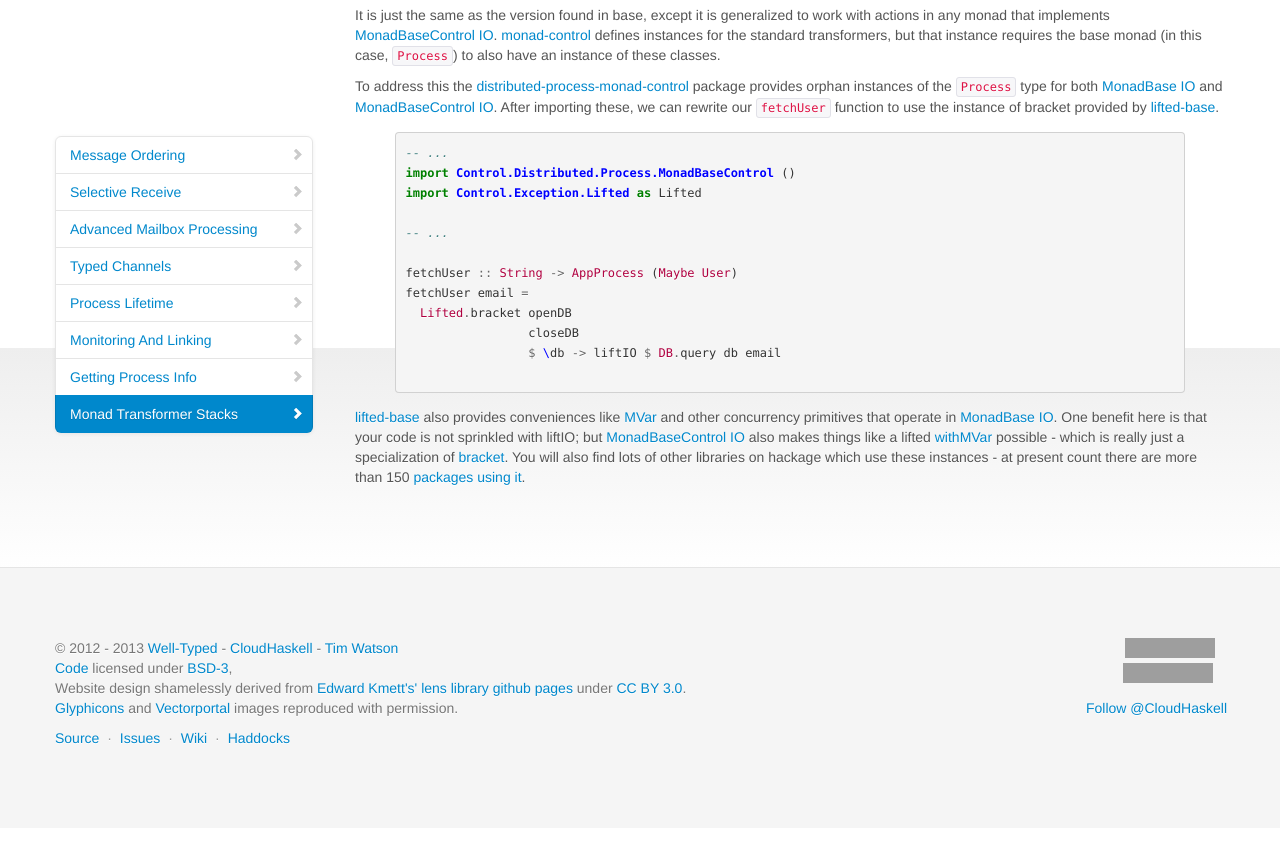
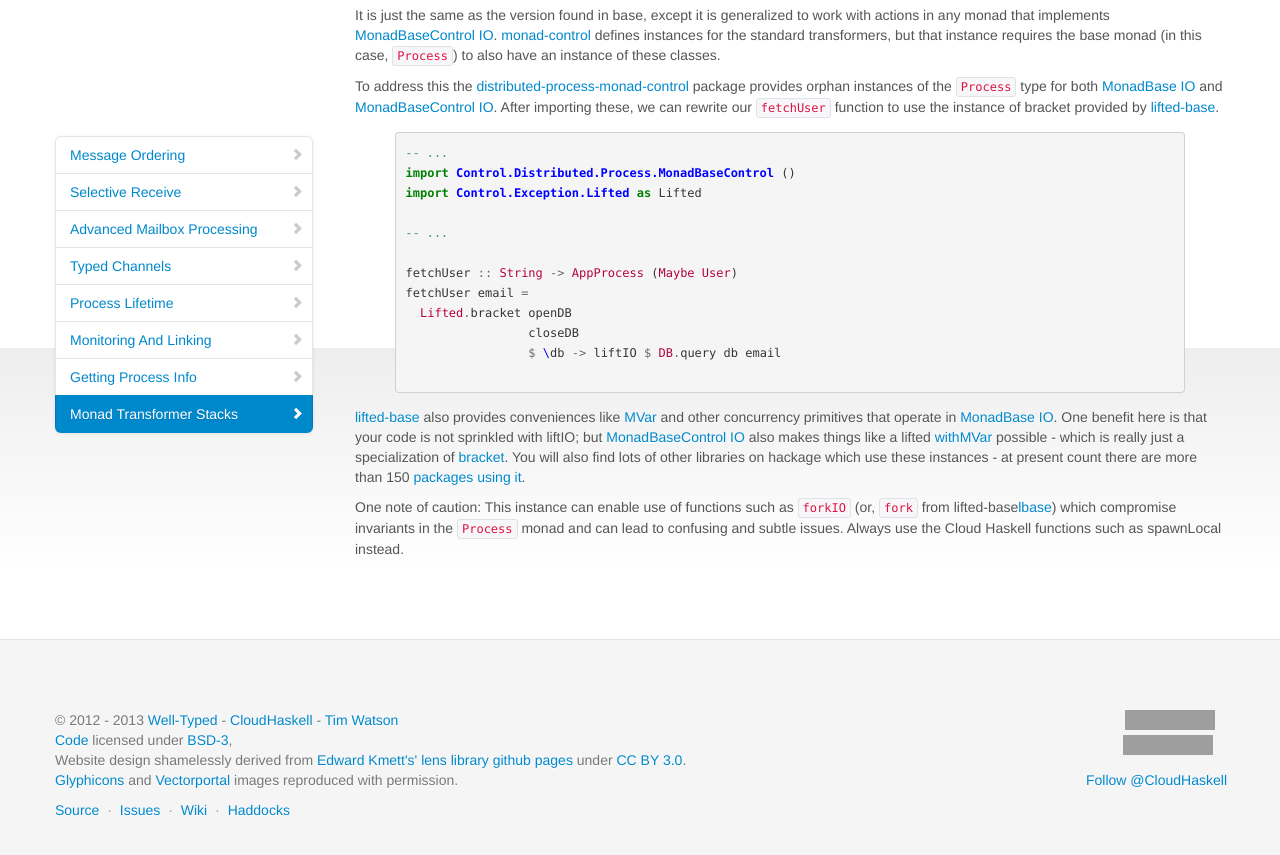
Before and after one commit to haskell-distributed/distributed-process, a Jekyll site: the page built from tutorials/3ch.md, in a window 1280 px wide and 900 px high, scrolled down 7752 px. Shown: the top 855 px of the window. Built offline with Jekyll 4.4.1, drawn with Linux system fonts in a browser that asks for light colours; comment, search, counter and statistics services are not loaded; before the commit the page ends 8580 px from its top, so only the background shows below that; grey boxes are pictures that could not be loaded.

Commit message:
Update 3ch.md
Add a note of caution re: fork, per haskell-distributed/distributed-process#245.

```diff
--- a/tutorials/3ch.md
+++ b/tutorials/3ch.md
@@ -530,6 +530,8 @@ liftIO; but [MonadBaseControl IO][mbc] also makes things like a lifted [withMVar
 really just a specialization of [bracket][lbrkt]. You will also find lots of other libraries on hackage which
 use these instances - at present count there are more than 150 [packages using it][reverse].
 
+One note of caution: This instance can enable use of functions such as `forkIO` (or, `fork` from lifted-base[lbase]) which compromise invariants in the `Process` monad and can lead to confusing and subtle issues. Always use the Cloud Haskell functions such as spawnLocal instead.
+
 
 [1]: hackage.haskell.org/package/distributed-process/docs/Control-Distributed-Process.html#v:receiveWait
 [2]: hackage.haskell.org/package/distributed-process/docs/Control-Distributed-Process.html#v:expect
```
